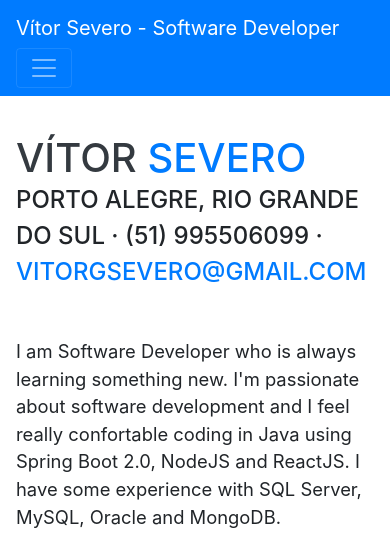
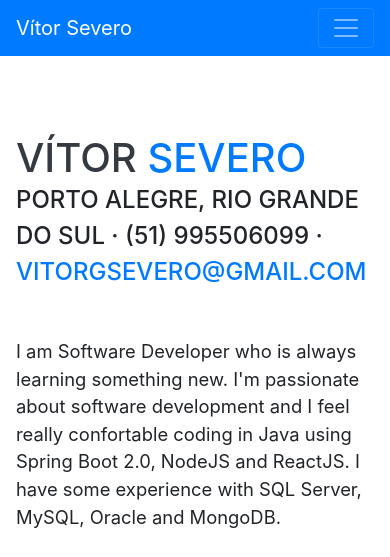
Before and after one commit to vitorgsevero/myPortfolio, a website with bundled scripts: page index.html in a window 390 px wide. Shown: the top 557 px of the page. Built offline with nearby package versions, Linux system fonts and the light colour scheme; a web font is replaced by a local one.

Commit message:
Menu Title

```diff
--- a/index.html
+++ b/index.html
@@ -33,7 +33,7 @@
 
   <nav class="navbar navbar-expand-lg navbar-dark bg-primary fixed-top" id="sideNav">
     <a class="navbar-brand js-scroll-trigger" href="#page-top">
-      <span class="d-block d-lg-none">Vítor Severo - Software Developer</span>
+      <span class="d-block d-lg-none">Vítor Severo </span>
       <span class="d-none d-lg-block">
         <img class="img-fluid img-profile rounded-circle mx-auto mb-2" src="img/profile.jpg" alt="">
       </span>
@@ -306,8 +306,8 @@
                 </a>
               </li>
             </ul>
+          </li>
 
-          </li>
           <li>
             <i class="fa-li fa fa-trophy text-warning"></i>
             Build a Shopping Cart with NodeJS, Express and MongoDB - Academind </li>
```
